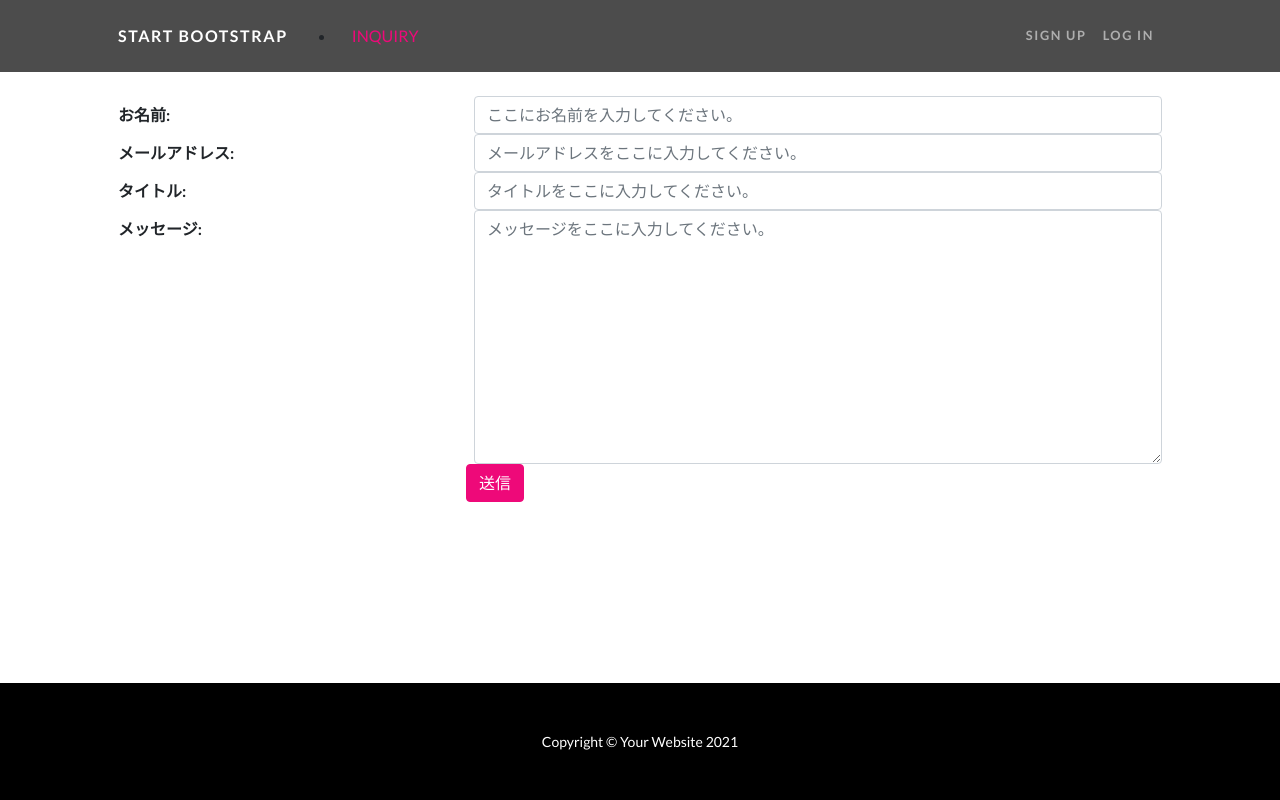
After one commit to kazuki0259/private_diary, a Django app: page /inquiry/ in a window 1280 px wide. The commit adds this page. Run offline with Django 3.2, Linux system fonts and the light colour scheme; some libraries are stand-ins or nearby versions.

Commit message:
お問い合わせフォームの作成

```diff
--- /dev/null
+++ b/diary/forms.py
@@ -0,0 +1,23 @@
+from django import forms
+
+
+class InquiryForm(forms.Form):
+    name=forms.CharField(label='お名前',max_length=30)
+    email=forms.EmailField(label='メールアドレス')
+    title=forms.CharField(label='タイトル',max_length=30)
+    message=forms.CharField(label='メッセージ',widget=forms.Textarea)
+
+    def __init__(self,*args,**kwargs):
+        super().__init__(*args,**kwargs)
+
+        self.fields['name'].widget.attrs['class']='form-control col-9'
+        self.fields['name'].widget.attrs['placeholder']='ここにお名前を入力してください。'
+
+        self.fields['email'].widget.attrs['class']='form-control col-11'
+        self.fields['email'].widget.attrs['placeholder']='メールアドレスをここに入力してください。'
+
+        self.fields['title'].widget.attrs['class']='form-control col-11'
+        self.fields['title'].widget.attrs['placeholder']='タイトルをここに入力してください。'
+
+        self.fields['message'].widget.attrs['class']='form-control col-12'
+        self.fields['message'].widget.attrs['placeholder']='メッセージをここに入力してください。'
--- a/diary/templates/diary/base.html
+++ b/diary/templates/diary/base.html
@@ -24,6 +24,11 @@
                 <a class="navbar-brand" href="#page-top">Start Bootstrap</a>
                 <button class="navbar-toggler" type="button" data-bs-toggle="collapse" data-bs-target="#navbarResponsive" aria-controls="navbarResponsive" aria-expanded="false" aria-label="Toggle navigation"><span class="navbar-toggler-icon"></span></button>
                 <div class="collapse navbar-collapse" id="navbarResponsive">
+                    <ul class="navber-nav my-auto">
+                        <li class="nav-item {% block active_inquiry %}{% endblock %}">
+                            <a class="nav-link" href="{% url 'diary:inquiry' %}">INQUIRY</a>
+                        </li>
+                    </ul>
                     <ul class="navbar-nav ms-auto">
                         <li class="nav-item"><a class="nav-link" href="#!">Sign Up</a></li>
                         <li class="nav-item"><a class="nav-link" href="#!">Log In</a></li>
--- /dev/null
+++ b/diary/templates/diary/inquiry.html
@@ -0,0 +1,40 @@
+{% extends 'diary/base.html' %}
+{% load static %}
+
+{% block title %}お問い合わせ{% endblock %}
+
+<!-- {% block head %}<link href="{% static 'css/mystyle.css' %}" rel="stylesheet" />{% endblock %} -->
+
+{% block active_inquiry %}active{% endblock %}
+
+{% block contents %}
+        <!-- Content section 1-->
+        <section id="scroll">
+            <div class="container px-5">
+                <div class="row gx-5 align-items-center my-div-style">
+                    <form method="post">
+                        {% csrf_token %}
+
+
+                        {{ form.non_field_errors }}
+
+                        {% for field in form %}
+                        <div class="form-group row">
+                            <label for="{{ fiels.id_for_label }}" class="col-sm-4 col-form-label">
+                                <strong>{{ field.label_tag }}</strong>
+                            </label>
+                            <div class="col-sm-8">
+                                {{ field }}
+                                {{ field.errors }}
+                            </div>
+                        </div>
+                        {% endfor %}
+
+                        <div class="offset-sm-4 col-sm-8">
+                            <button class="btn btn-primary" type="submit">送信</button>
+                        </div>
+                    </form>
+                </div>
+            </div>
+        </section>
+{% endblock %}
--- a/diary/urls.py
+++ b/diary/urls.py
@@ -4,4 +4,5 @@ from . import views
 app_name= 'diary'
 urlpatterns = [
     path('', views.IndexView.as_view(), name='index'),
+    path('inquiry/', views.InquiryView.as_view(), name='inquiry'),
 ]
--- a/diary/views.py
+++ b/diary/views.py
@@ -1,6 +1,8 @@
 from django.http.response import HttpResponse
 from django.shortcuts import render
 from django.views import generic
+
+from .forms import InquiryForm
 
 # Create your views here.
 
@@ -9,3 +11,7 @@ def index(request):
 
 class IndexView(generic.TemplateView):
     template_name="diary/index.html"
+
+class InquiryView(generic.FormView):
+    template_name="diary/inquiry.html"
+    form_class = InquiryForm
--- a/static/css/mystyle.css
+++ b/static/css/mystyle.css
@@ -7,3 +7,7 @@ body, #wrapper{
 footer {
     margin-top: auto;
 }
+
+.my-div-style{
+    margin-top: 6rem;
+}
```
